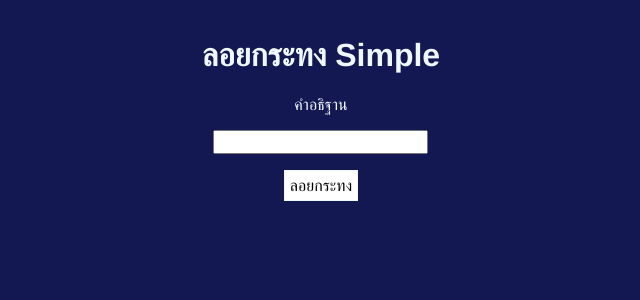
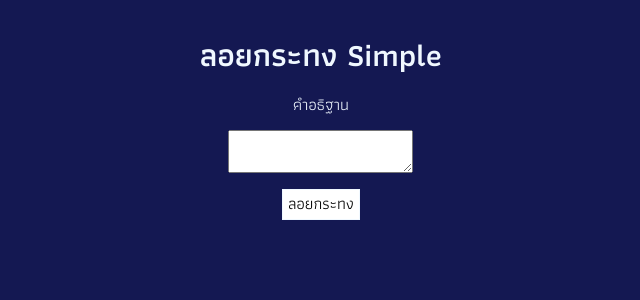
Before and after one commit to HelloYeew/loykrathong, a Vue app: page / in a window 1280 px wide. Shown: the top 300 px of the page, without its empty margins (319-959 px from the left). Built offline with nearby package versions, Linux system fonts and the light colour scheme.

Commit message:
feat: Add font and change layout

```diff
--- a/src/App.vue
+++ b/src/App.vue
@@ -3,7 +3,7 @@
     <h1>ลอยกระทง Simple </h1>
     <form class="wish-form">
         <label class="label" for="wish">คำอธิฐาน</label>
-        <input class="input" v-model="wish" name="wish"/>
+        <textarea class="input" v-model="wish" name="wish"/>
       <input type="submit" class="submit-button" value="ลอยกระทง"/>
     </form>
   </div>
@@ -22,11 +22,14 @@ export default {
 </script>
 
 <style>
+@import url('https://fonts.googleapis.com/css2?family=Athiti:wght@400;600&display=swap');
+html, body {
+  font-family: "Athiti", sans-serif;
+}
 body {
   background: #141852; /* This is from https://www.schemecolor.com/night-sky-color-palette.php */
 }
 #app {
-  font-family: Avenir, Helvetica, Arial, sans-serif;
   -webkit-font-smoothing: antialiased;
   -moz-osx-font-smoothing: grayscale;
   text-align: center;
```
